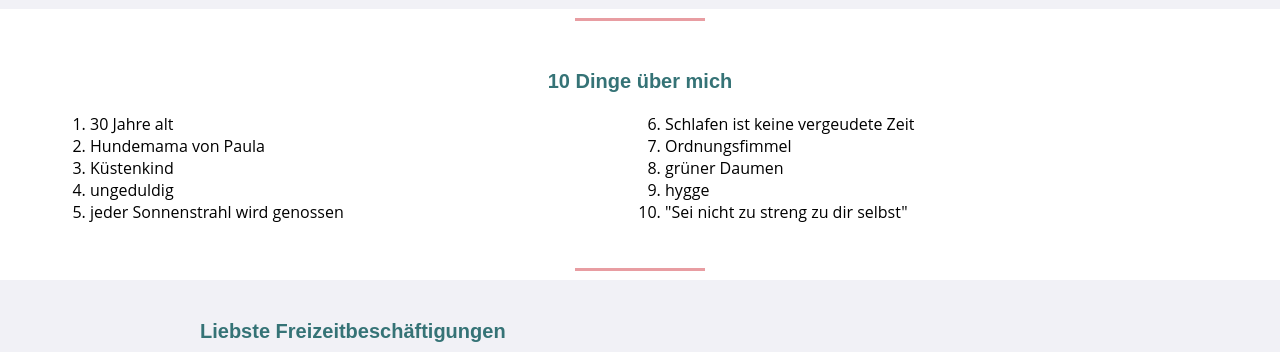
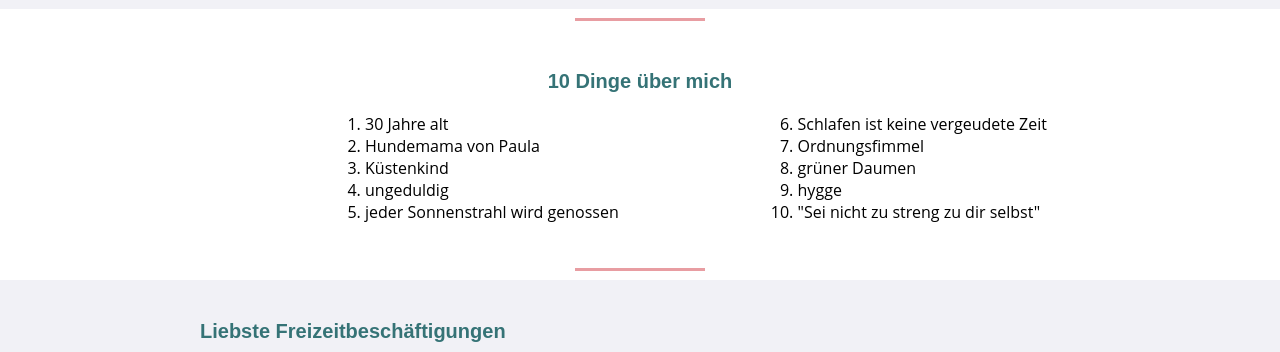
Before and after one commit to ann-kathrein/prechallenge, a plain HTML site: page index.html in a window 1280 px wide. Shown: the part 1101-1453 px from the top of the page. Drawn offline with Linux system fonts and the light colour scheme.

Commit message:
ol position, nav pic

```diff
--- a/index.html
+++ b/index.html
@@ -16,6 +16,7 @@
   <body>
 
     <div class="topnav">
+        <img src="camper_black.png" height="40" width="40">
         <a href="second.html">More</a>
         <a class="active" href="#home">Home</a>
       </div>
@@ -51,7 +52,7 @@
 
     <div class="">
       <h3 class="centeredtext"> 10 Dinge über mich</h3>
-      <ol class="right, ol" type="1">
+      <ol class="ol" type="1">
           <li>30 Jahre alt</li>
           <li>Hundemama von Paula</li>
           <li>Küstenkind</li>
@@ -107,7 +108,7 @@
 
 <div class="anotherback">
       <h3 class="centeredtext">Bucketlist für 2020</h3>
-    <table class="table" cellspacing="5">
+    <table class="centeredtable" cellspacing="5">
       <tr>
             <th id="numbercolor">#</th>
             <th id="numbercolor">Ziel</th>
--- a/styles.css
+++ b/styles.css
@@ -41,11 +41,6 @@
         }
 
 
-.ol{
-    column-count: 2;
-    column-gap: 10px;
-}
-
 .topnav{
   background-color: #F1F1F6;
   overflow: hidden;
@@ -84,8 +79,13 @@
     margin: 0 auto;
 }
 
-.table{
-    margin:0 auto;
+
+.ol{
+    margin-left: 275px;
+    column-count: 2;
+    column-gap: 0px;
+
+
 }
 
 .table tr:hover{
```
Also changed, not shown: camper_black.png (added).
